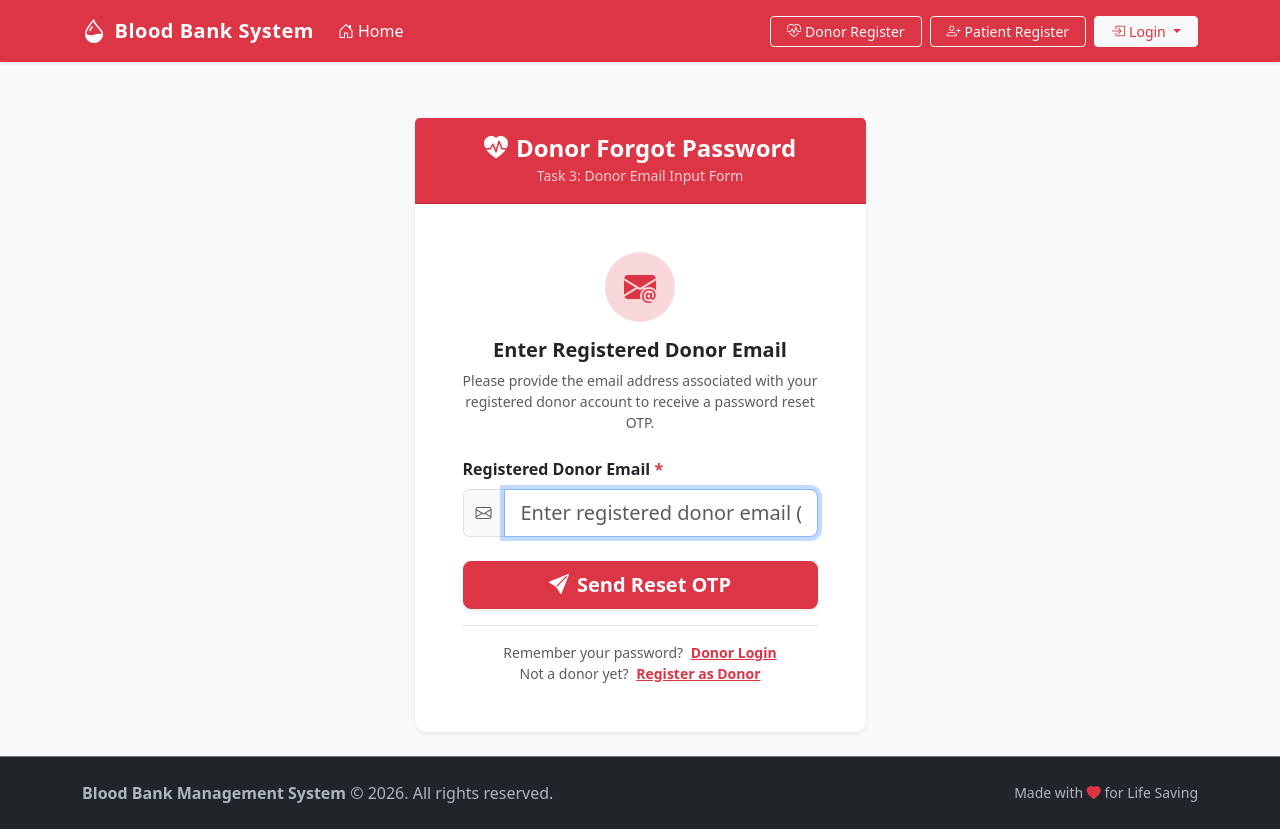
After one commit to samir00777/Blood-Bank-System, a Django app: page /donor/forgot-password/ in a window 1280 px wide. The commit adds this page. Run offline with Django 5.2, Linux system fonts and the light colour scheme.

Commit message:
Implement OTP verification redirect, secure patient password reset, and donor forgot password form

```diff
--- a/blood/forms.py
+++ b/blood/forms.py
@@ -246,3 +246,71 @@ class OTPVerificationForm(forms.Form):
         if len(otp) != 6:
             raise forms.ValidationError('OTP must be exactly 6 digits.')
         return otp
+
+
+class PatientPasswordResetForm(forms.Form):
+    """
+    Task 2: Form to update the patient password securely after OTP verification.
+    """
+    new_password = forms.CharField(
+        widget=forms.PasswordInput(attrs={
+            'class': 'form-control form-control-lg',
+            'placeholder': 'Enter new password',
+            'autocomplete': 'new-password',
+            'required': 'required',
+            'autofocus': 'autofocus'
+        }),
+        min_length=6,
+        label='New Password',
+        help_text='At least 6 characters required.'
+    )
+    confirm_password = forms.CharField(
+        widget=forms.PasswordInput(attrs={
+            'class': 'form-control form-control-lg',
+            'placeholder': 'Confirm new password',
+            'autocomplete': 'new-password',
+            'required': 'required'
+        }),
+        min_length=6,
+        label='Confirm New Password'
+    )
+
+    def clean(self):
+        cleaned_data = super().clean()
+        new_password = cleaned_data.get('new_password')
+        confirm_password = cleaned_data.get('confirm_password')
+
+        if new_password and confirm_password and new_password != confirm_password:
+            raise forms.ValidationError('Passwords do not match. Please enter identical passwords.')
+        return cleaned_data
+
+
+class DonorForgotPasswordForm(forms.Form):
+    """
+    Task 3: Build a donor forgot password form for email input.
+    """
+    email = forms.EmailField(
+        widget=forms.EmailInput(attrs={
+            'class': 'form-control form-control-lg',
+            'placeholder': 'Enter registered donor email (e.g. name@example.com)',
+            'required': 'required',
+            'autocomplete': 'email',
+            'autofocus': 'autofocus'
+        }),
+        label='Registered Donor Email'
+    )
+
+    def clean_email(self):
+        email = self.cleaned_data.get('email', '').strip().lower()
+        if not email:
+            raise forms.ValidationError('Email address is required.')
+
+        user = User.objects.filter(email__iexact=email).first()
+        if not user:
+            raise forms.ValidationError('No registered donor account found with this email address.')
+
+        if not (hasattr(user, 'donor_profile') or user.groups.filter(name='DONOR').exists()):
+            raise forms.ValidationError('This email is not associated with a registered donor account.')
+
+        self.user = user
+        return email
--- a/blood/urls.py
+++ b/blood/urls.py
@@ -23,14 +23,16 @@ urlpatterns = [
     path('patient-logout/', views.patient_logout_view, name='patient_logout'),
     path('patient-dashboard/', views.patient_dashboard, name='patient_dashboard'),
 
-    # Patient Email OTP Authentication (Tasks 1, 2, 3)
+    # Patient Email OTP Authentication & Password Reset (Tasks 1, 2, 3)
     path('patient/request-otp/', views.patient_request_otp, name='patient_request_otp'),
     path('patient/verify-otp/', views.patient_verify_otp, name='patient_verify_otp'),
+    path('patient/reset-password/', views.patient_reset_password, name='patient_reset_password'),
 
     # Donor Authentication & Dashboard URLs (Tasks 1, 2, 3)
     path('donor-login/', views.donor_login_view, name='donor_login'),
     path('donor-logout/', views.donor_logout_view, name='donor_logout'),
     path('donor-dashboard/', views.donor_dashboard, name='donor_dashboard'),
+    path('donor/forgot-password/', views.donor_forgot_password, name='donor_forgot_password'),
 
     path('logout/', views.logout_view, name='logout'),
 ]
--- a/blood/views.py
+++ b/blood/views.py
@@ -14,7 +14,7 @@ from django.db.models import Sum
 from .models import Stock, Patient, Donor, BLOOD_GROUP_CHOICES
 from .forms import (
     StockForm, PatientUserForm, PatientForm, DonorUserForm, DonorForm,
-    PatientEmailOTPForm, OTPVerificationForm
+    PatientEmailOTPForm, OTPVerificationForm, PatientPasswordResetForm, DonorForgotPasswordForm
 )
 
 
@@ -444,28 +444,16 @@ def patient_verify_otp(request):
         if form.is_valid():
             entered_otp = form.cleaned_data['otp']
             if entered_otp == stored_otp:
-                try:
-                    user = User.objects.get(id=user_id)
-                    login(request, user)
+                # Task 1: After successful OTP verification, redirect to password reset page
+                request.session['otp_verified_for_reset'] = True
+                request.session['reset_user_id'] = user_id
 
-                    # Initialize patient session
-                    request.session['role'] = 'patient'
-                    request.session['username'] = user.username
-                    if hasattr(user, 'patient_profile'):
-                        request.session['patient_id'] = user.patient_profile.id
-                        request.session['bloodgroup'] = user.patient_profile.bloodgroup
+                # Clear OTP from session
+                request.session.pop('patient_otp', None)
+                request.session.pop('otp_timestamp', None)
 
-                    # Clear OTP session keys
-                    request.session.pop('patient_otp', None)
-                    request.session.pop('otp_user_id', None)
-                    request.session.pop('otp_email', None)
-                    request.session.pop('otp_timestamp', None)
-
-                    messages.success(request, f'Welcome back, {user.first_name or user.username}! OTP verified successfully.')
-                    return redirect('patient_dashboard')
-                except User.DoesNotExist:
-                    messages.error(request, 'Patient account could not be found.')
-                    return redirect('patient_request_otp')
+                messages.success(request, 'OTP verified successfully! Please enter your new password below.')
+                return redirect('patient_reset_password')
             else:
                 messages.error(request, 'Invalid OTP code. Please enter the correct 6-digit code sent to your email.')
         else:
@@ -478,6 +466,47 @@ def patient_verify_otp(request):
         'email': otp_email,
     }
     return render(request, 'blood/patient_verify_otp.html', context)
+
+
+def patient_reset_password(request):
+    """
+    Task 1 & 2:
+    - Task 1: After successful OTP verification, redirect to password reset page.
+    - Task 2: Implement logic to update the patient password securely after reset.
+    """
+    if not request.session.get('otp_verified_for_reset') or not request.session.get('reset_user_id'):
+        messages.warning(request, 'Please verify your OTP code before resetting your password.')
+        return redirect('patient_request_otp')
+
+    user_id = request.session.get('reset_user_id')
+    user = get_object_or_404(User, id=user_id)
+
+    if request.method == 'POST':
+        form = PatientPasswordResetForm(request.POST)
+        if form.is_valid():
+            new_password = form.cleaned_data['new_password']
+
+            # Task 2: Securely update password using Django's password hashing
+            user.set_password(new_password)
+            user.save()
+
+            # Clear reset session flags
+            request.session.pop('otp_verified_for_reset', None)
+            request.session.pop('reset_user_id', None)
+            request.session.pop('otp_email', None)
+
+            messages.success(request, f'Password successfully updated for {user.username}! Please log in with your new password.')
+            return redirect('patient_login')
+        else:
+            messages.error(request, 'Please correct the errors in the password form.')
+    else:
+        form = PatientPasswordResetForm()
+
+    return render(request, 'blood/patient_reset_password.html', {
+        'form': form,
+        'patient_user': user,
+    })
+
 
 
 
@@ -591,6 +620,69 @@ def donor_logout_view(request):
     return redirect('donor_login')
 
 
+def donor_forgot_password(request):
+    """
+    Task 3: Build a donor forgot password form for email input.
+    - Captures registered donor email via DonorForgotPasswordForm.
+    - Validates that email belongs to an existing donor account.
+    - Generates a random 6-digit OTP and dispatches it via Django's email backend.
+    """
+    if request.user.is_authenticated and is_donor(request.user):
+        return redirect('donor_dashboard')
+
+    if request.method == 'POST':
+        form = DonorForgotPasswordForm(request.POST)
+        if form.is_valid():
+            email = form.cleaned_data['email']
+            user: User = form.user
+
+            # Generate random 6-digit OTP for donor password reset
+            otp = f"{random.randint(100000, 999999)}"
+
+            request.session['donor_otp'] = str(otp)
+            request.session['donor_reset_user_id'] = user.id
+            request.session['donor_otp_email'] = email
+            request.session['donor_otp_timestamp'] = time.time()
+
+            subject = 'Blood Bank System - Donor Password Reset OTP'
+            message = (
+                f"Hello {user.first_name or user.username},\n\n"
+                f"You requested a password reset for your donor account.\n"
+                f"Your One-Time Password (OTP) is: {otp}\n\n"
+                f"This code will expire in 10 minutes.\n"
+                f"If you did not request this, please ignore this email.\n\n"
+                f"Best regards,\nBlood Bank System Team"
+            )
+            from_email = getattr(settings, 'DEFAULT_FROM_EMAIL', 'bloodbank@example.com')
+            try:
+                send_mail(
+                    subject=subject,
+                    message=message,
+                    from_email=from_email,
+                    recipient_list=[email],
+                    fail_silently=False,
+                )
+                messages.success(request, f'A password reset OTP has been sent to {email}.')
+            except Exception as e:
+                messages.error(request, f'Unable to send OTP email: {str(e)}')
+
+            return render(request, 'blood/donor_forgot_password.html', {
+                'form': form,
+                'otp_sent': True,
+                'email': email,
+            })
+        else:
+            messages.error(request, 'Please enter a valid registered donor email address.')
+    else:
+        form = DonorForgotPasswordForm()
+
+    return render(request, 'blood/donor_forgot_password.html', {
+        'form': form,
+        'otp_sent': False,
+    })
+
+
+
 @login_required(login_url='donor_login')
 def donor_dashboard(request):
     """
--- /dev/null
+++ b/templates/blood/donor_forgot_password.html
@@ -0,0 +1,80 @@
+{% extends 'base.html' %}
+
+{% block title %}Donor Forgot Password - Blood Bank System{% endblock %}
+
+{% block content %}
+<div class="row justify-content-center">
+    <div class="col-md-7 col-lg-5">
+        <div class="card shadow-sm border-0 mt-3">
+            <div class="card-header bg-danger text-white py-3 text-center">
+                <h4 class="fw-bold mb-0">
+                    <i class="bi bi-heart-pulse-fill me-2"></i>Donor Forgot Password
+                </h4>
+                <small class="opacity-75">Task 3: Donor Email Input Form</small>
+            </div>
+            <div class="card-body p-4 p-md-5">
+                <div class="text-center mb-4">
+                    <div class="d-inline-flex align-items-center justify-content-center bg-danger-subtle text-danger rounded-circle p-3 mb-2" style="width: 70px; height: 70px;">
+                        <i class="bi bi-envelope-at-fill fs-2"></i>
+                    </div>
+                    <h5 class="fw-bold text-dark mt-2">Enter Registered Donor Email</h5>
+                    <p class="text-muted small">
+                        Please provide the email address associated with your registered donor account to receive a password reset OTP.
+                    </p>
+                </div>
+
+                {% if otp_sent %}
+                    <div class="alert alert-success shadow-sm mb-4" role="alert">
+                        <div class="d-flex align-items-center">
+                            <i class="bi bi-check-circle-fill fs-4 me-2"></i>
+                            <div>
+                                <div class="fw-bold">Password Reset OTP Sent!</div>
+                                <small>A 6-digit verification code has been dispatched to <strong>{{ email }}</strong>.</small>
+                            </div>
+                        </div>
+                    </div>
+                {% endif %}
+
+                <form method="POST" novalidate>
+                    {% csrf_token %}
+
+                    {% if form.non_field_errors %}
+                        <div class="alert alert-danger shadow-sm py-2 mb-3 small" role="alert">
+                            {% for error in form.non_field_errors %}
+                                <div><i class="bi bi-exclamation-triangle-fill me-1"></i>{{ error }}</div>
+                            {% endfor %}
+                        </div>
+                    {% endif %}
+
+                    <div class="mb-4">
+                        <label for="{{ form.email.id_for_label }}" class="form-label fw-semibold">
+                            Registered Donor Email <span class="text-danger">*</span>
+                        </label>
+                        <div class="input-group">
+                            <span class="input-group-text bg-light"><i class="bi bi-envelope text-muted"></i></span>
+                            {{ form.email }}
+                        </div>
+                        {% if form.email.errors %}
+                            <div class="text-danger small mt-1">
+                                <i class="bi bi-exclamation-circle me-1"></i>{{ form.email.errors.0 }}
+                            </div>
+                        {% endif %}
+                    </div>
+
+                    <button type="submit" class="btn btn-danger btn-lg w-100 fw-semibold shadow-sm mb-3">
+                        <i class="bi bi-send-fill me-2"></i>Send Reset OTP
+                    </button>
+                </form>
+
+                <div class="text-center pt-3 border-top small text-muted">
+                    <span>Remember your password?</span>
+                    <a href="{% url 'donor_login' %}" class="text-danger fw-semibold ms-1">Donor Login</a>
+                    <br>
+                    <span>Not a donor yet?</span>
+                    <a href="{% url 'donor_register' %}" class="text-danger fw-semibold ms-1">Register as Donor</a>
+                </div>
+            </div>
+        </div>
+    </div>
+</div>
+{% endblock %}
```
Also changed, not shown: blood/tests.py (+126 -9 lines), templates/blood/login.html (+6 -1 lines), templates/blood/patient_reset_password.html (added, +83 -0 lines).
